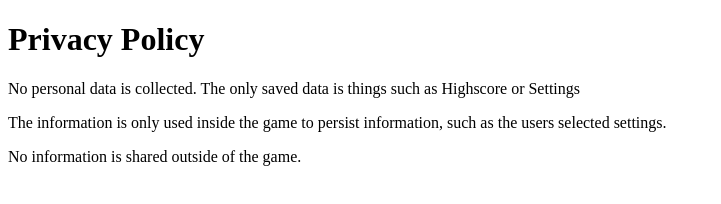
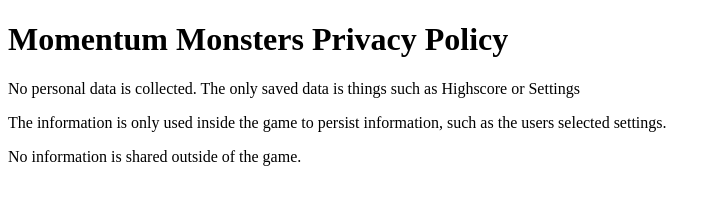
Before and after one commit to Blazingbeta/Blazingbeta.github.io, a plain HTML site: page privacypolicy.html in a window 1280 px wide. Shown: the whole page, without its empty margins (0-721 px from the left). Drawn offline with Linux system fonts and the light colour scheme.

Commit message:
please 2

```diff
--- a/privacypolicy.html
+++ b/privacypolicy.html
@@ -8,7 +8,7 @@
 </head>
 <body>
     <div class='mainbody'>
-        <h1>Privacy Policy</h1>
+        <h1>Momentum Monsters Privacy Policy</h1>
         <p>
             No personal data is collected. The only saved data is things such as Highscore or Settings
         </p>
```
